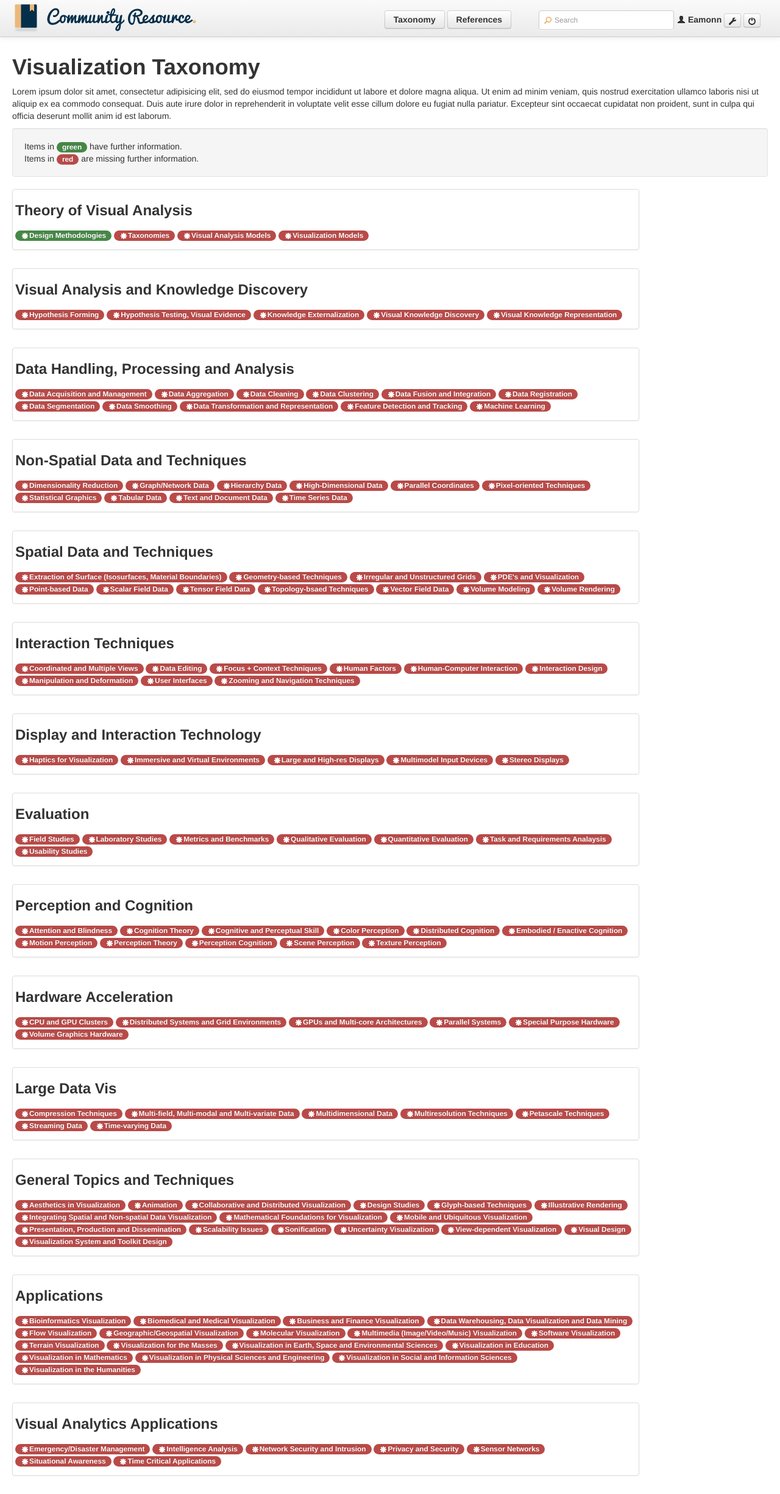
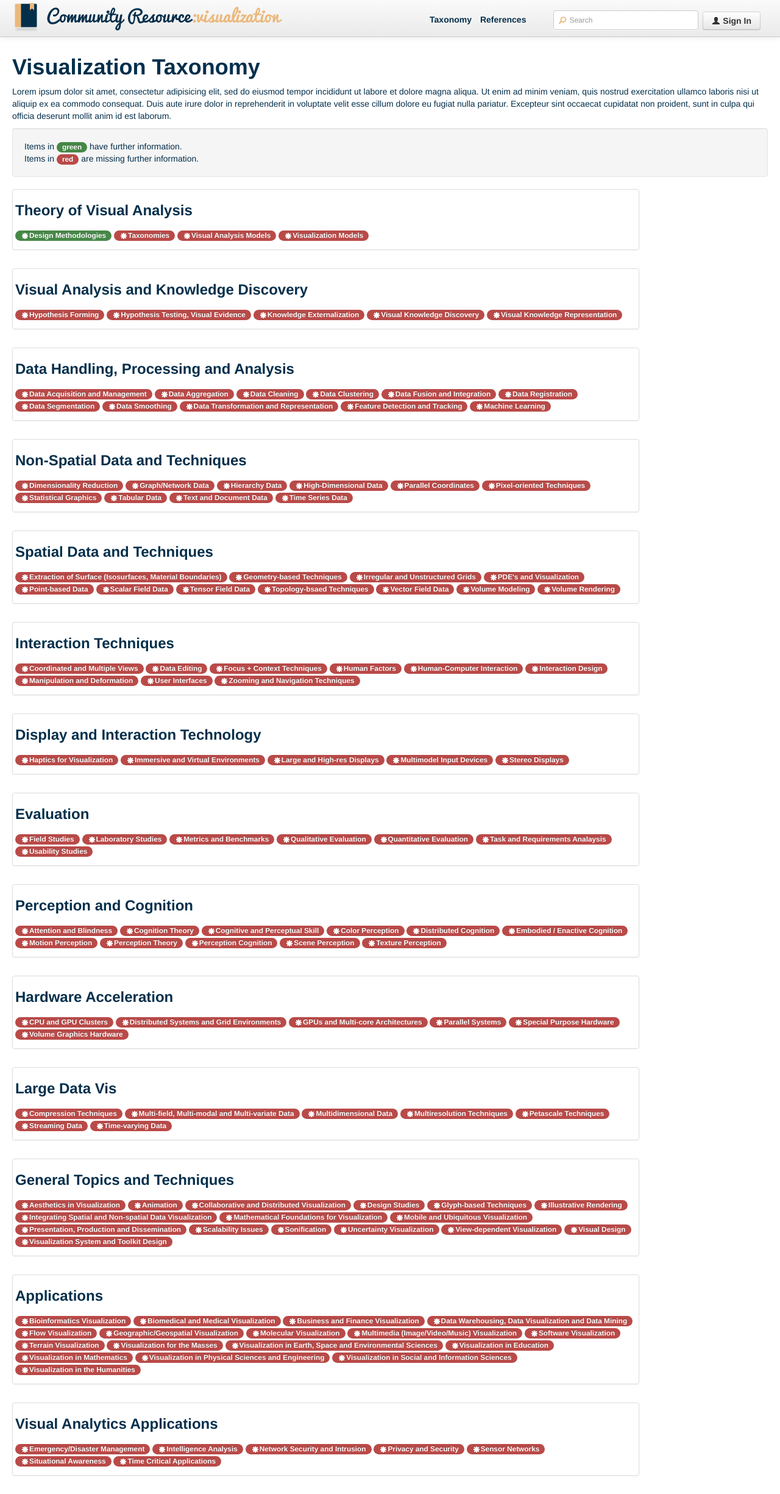
Before and after one commit to OVii/communityvisweb, a Django app: template web/templates/taxonomy.html in a window 1280 px wide. Shown: the whole page at 61% size. Run offline with Django 3.2, Linux system fonts and the light colour scheme; the template is opened without the code that fills it: values that come from a table or form of the project are taken from there, others are empty; data comes from the database, SQL or seed files in the repository; parts of the project's set-up code (start-up, migrations or seed data) failed here and were passed over; some libraries are stand-ins or nearby versions.

Commit message:
Front page sort of done. Now need a search function implemented. Some cleaning up of the taxonomy and reference pages needed too.

```diff
--- a/web/static/css/style.css
+++ b/web/static/css/style.css
@@ -1,9 +1,10 @@
-.body {
-    background-color: #f1f2f1;
-    font-size: 12px;
+body {
+    font-size: 14px;
     font-family: Helvetica, Arial, sans-serif;
-    font-weight: bolder;
+
+    color: #042F4B;
 }
+
 .topbar {
     position: fixed;
     height: 60px;
@@ -35,7 +36,7 @@
 .logo {
     background-image: url('../img/static_img/logo.png');
     background-repeat: no-repeat;
-    width: 317px;
+    width: 460px;
     height: 58px;
     float: left;
     display: block;
@@ -61,20 +62,33 @@
 
 .menu {
     margin-right: 40px;
+    margin-top: 22px;
 }
 
+.account-button {
+    margin-top: -3px;
+    margin-left: 2px;
+}
+
+.menu a {
+    text-decoration: none;
+}
 
 .menu-item {
     background: none;
     border: none;
-    color: #333;
+    color: #042F4B;
     text-decoration: none;
     padding-bottom: 20px;
     font-weight: bold;
+    border-bottom: thin solid #ccc;
+    margin-left: 10px;
+    text-decoration: none;
 }
 
 .menu-item:hover {
-    color: #0081A6;
+    border-color: #EBB77B;
+    color: #042F4B;
 }
 
 /*login*/
@@ -138,13 +151,10 @@
 }
 
 #search input#search-text {
-    width: 190px;
-
     padding: 5px 5px 5px 25px;
     font-family: Helvetica, Arial, sans-serif;
     font-size: 12px;
     color: #BBB;
-
     background: white url(../img/static_img/search.png) no-repeat 7px 50%;
     -webkit-border-radius: 4px;
     -moz-border-radius: 4px;
--- a/web/templates/base.html
+++ b/web/templates/base.html
@@ -18,9 +18,14 @@
         </a>
 
         <div class="user-account">
-            <i class="icon-user"></i> Eamonn
-            <a href="/web/account/" class="btn btn-mini"><i class="icon-wrench"></i></a>
-            <a href="/web/do_logout/" class="btn btn-mini"><i class="icon-off"></i></a>
+            {% if user.is_authenticated %}
+                <i class="icon-user"></i> Eamonn
+                <a href="/web/account/" class="btn btn-mini account-button"><i class="icon-wrench"></i></a>
+                <a href="/web/do_logout/" class="btn btn-mini account-button"><i class="icon-off"></i></a>
+            {% else %}
+                <a href="/web/sign_in" class="btn btn account-button"><i class="icon-user"></i> Sign In</a>
+            {% endif %}
+
         </div>
 
         <div class="search">
@@ -31,15 +36,13 @@
         </div>
 
         <div class="menu">
-            <a href="/web/taxonomy/" class="btn">
-               Taxonomy
+            <a href="/web/taxonomy/" class="menu-item">
+                Taxonomy
             </a>
-            <a href="/web/references/" class="btn">
+            <a href="/web/references/" class="menu-item">
                 References
             </a>
         </div>
-
-
 
 
     </div>
```
Also changed, not shown: other parts of web/static/css/style.css (+27 -24 lines), web/templates/index.html (+39 -36 lines), web/static/img/static_img/home/logo_lrg.png (added), web/static/img/static_img/home/references.png (added), web/static/img/static_img/home/taxonomy.png (added), web/static/img/static_img/logo.png, 1 other file.
